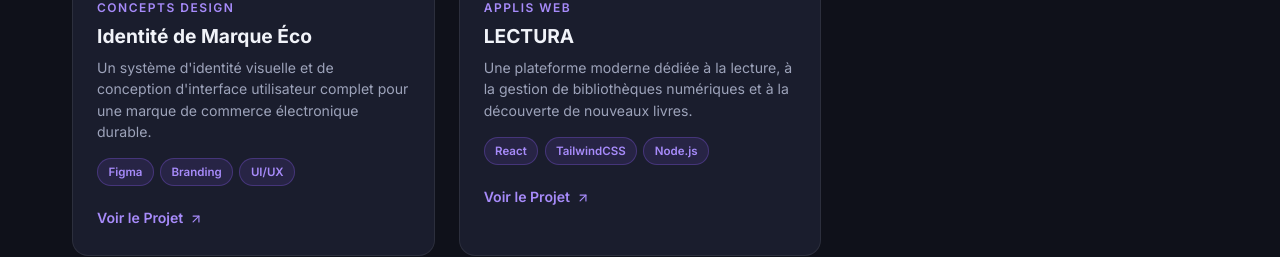
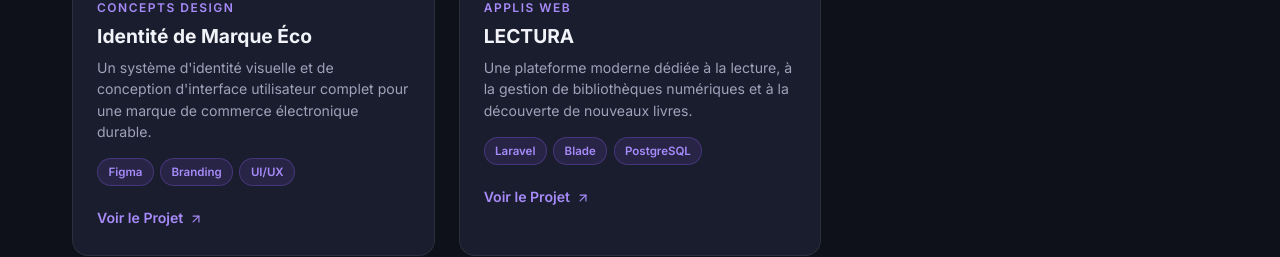
Before and after one commit to CODEUR237-JOAN/portfolio, a React (Vite) app: page / in a window 1280 px wide. Shown: the part 3880-4137 px from the top of the page. Built offline with nearby package versions, Linux system fonts and the light colour scheme.

Commit message:
Update Lectura project tags

```diff
--- a/src/components/Projects.jsx
+++ b/src/components/Projects.jsx
@@ -62,8 +62,8 @@
       categoryLabel: t('projects', 'filterWeb'),
       image: "/projects/lectura_app.png",
       description: t('projects', 'p5Desc'),
-      tags: ["React", "TailwindCSS", "Node.js"],
-      link: "https://lectura-app.com" // Replace with actual URL when ready
+      tags: ["Laravel", "Blade", "PostgreSQL"],
+      link: "https://projet-lectura-joan-production.up.railway.app"
     }
   ];
 
```
